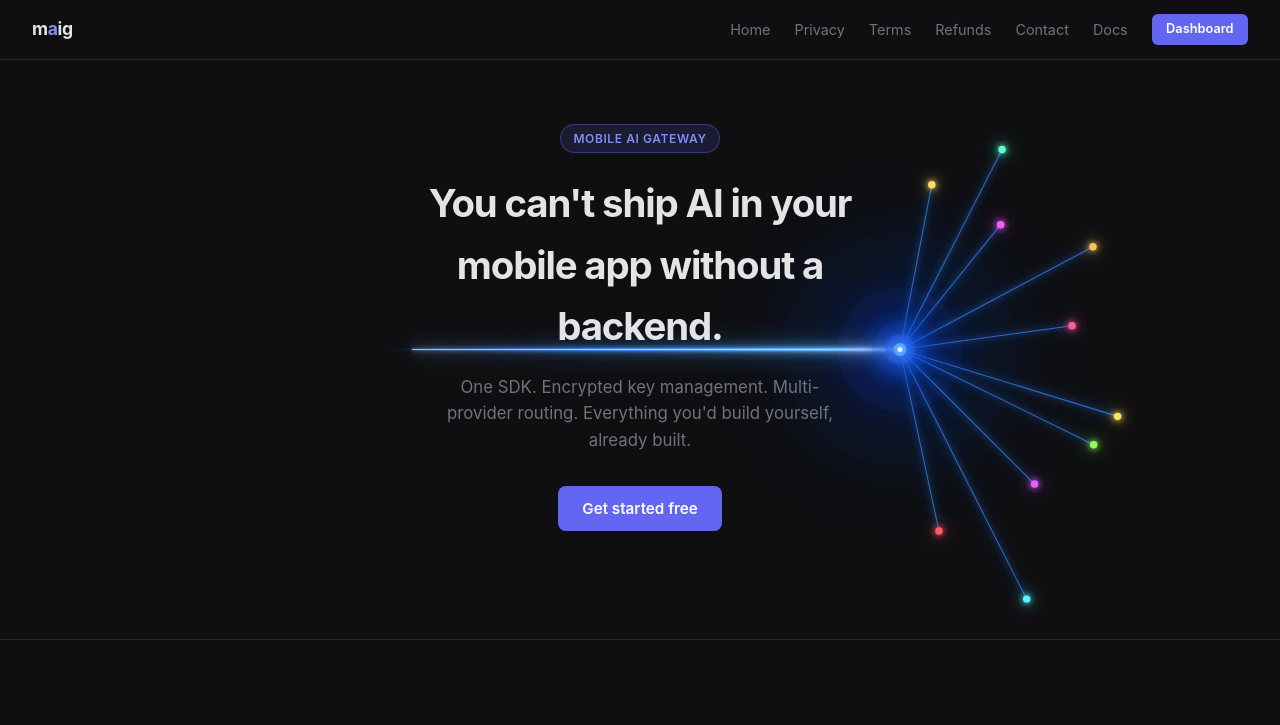
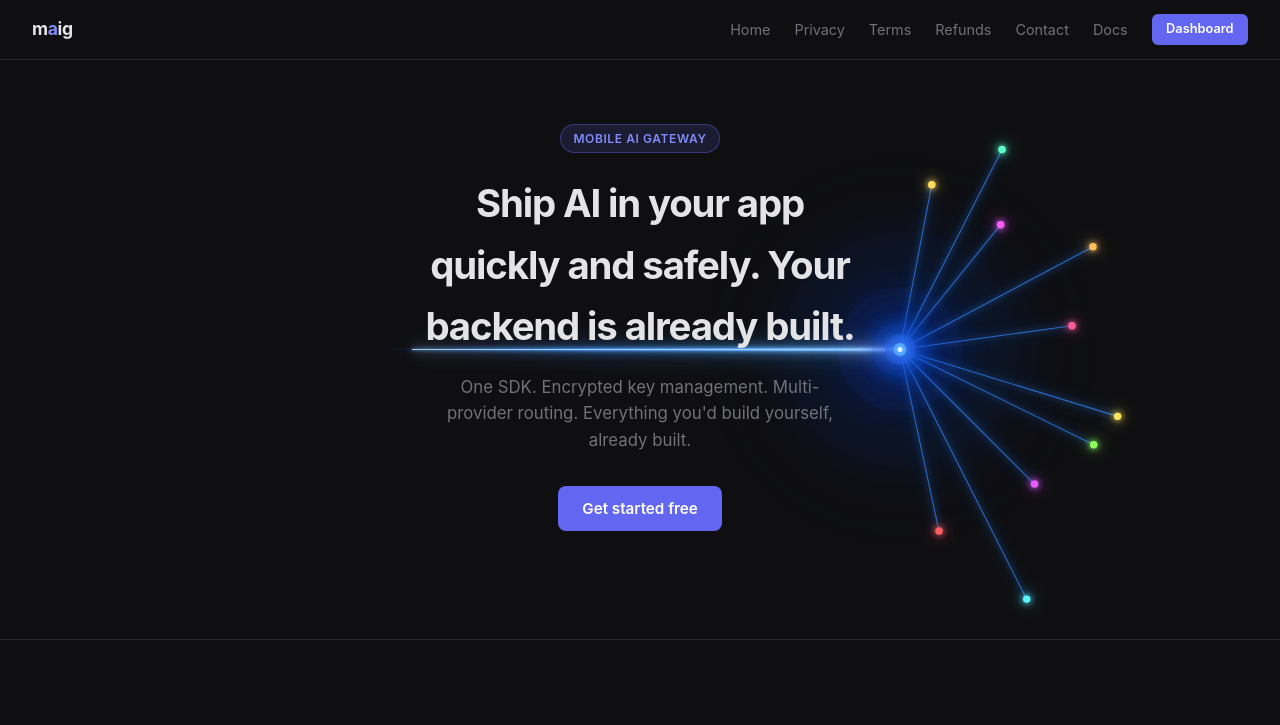
Before and after one commit to MAiG-dev/MAiG-dev.github.io, a plain HTML site: page index.html in a window 1280 px wide. Shown: the top 725 px of the page. Drawn offline with Linux system fonts and the light colour scheme.

Commit message:
Updates tagline

```diff
--- a/index.html
+++ b/index.html
@@ -324,7 +324,7 @@
 
     <div class="hero-content">
       <div class="badge">Mobile AI Gateway</div>
-      <h1>You can't ship AI in your mobile app without a backend.</h1>
+      <h1>Ship AI in your app quickly and safely. Your backend is already built.</h1>
       <p class="subtitle">One SDK. Encrypted key management. Multi-provider routing. Everything you'd build yourself, already built.</p>
       <a href="https://app.maig.dev" class="btn">Get started free</a>
     </div>
```
